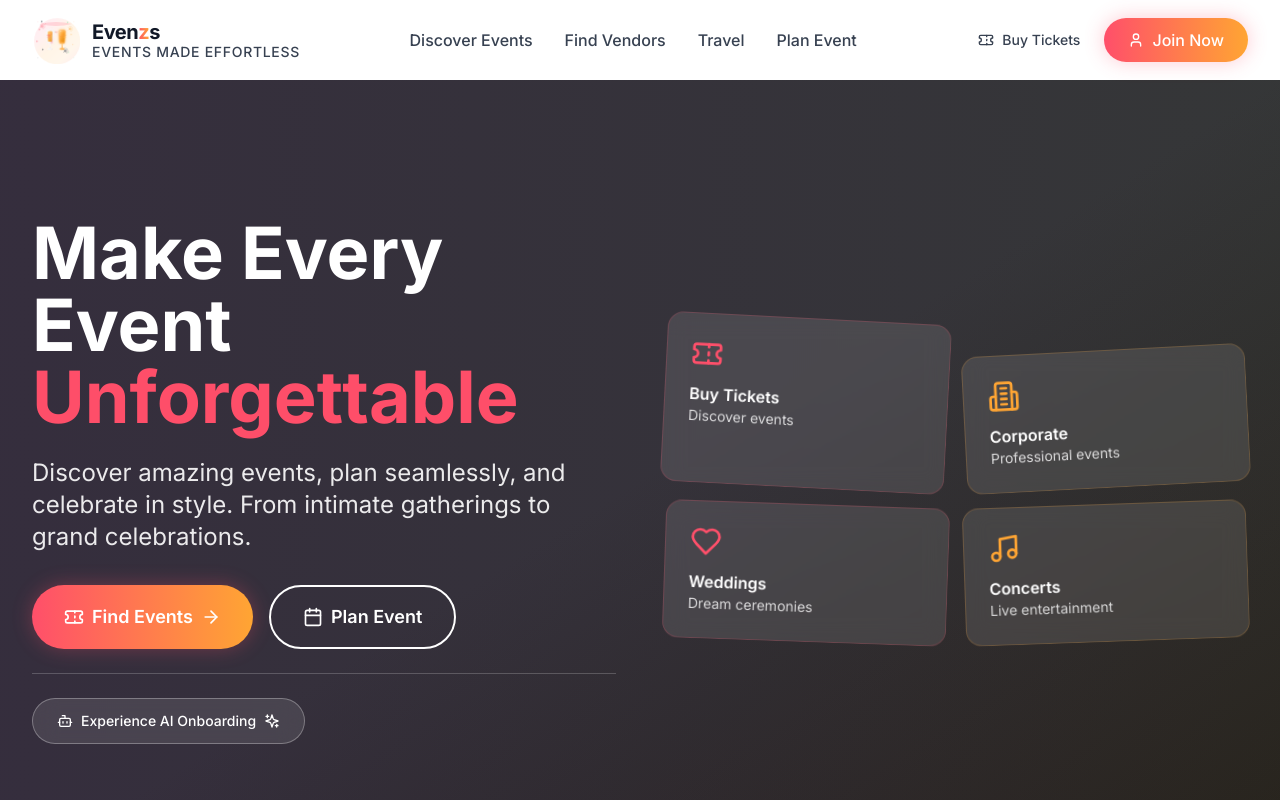
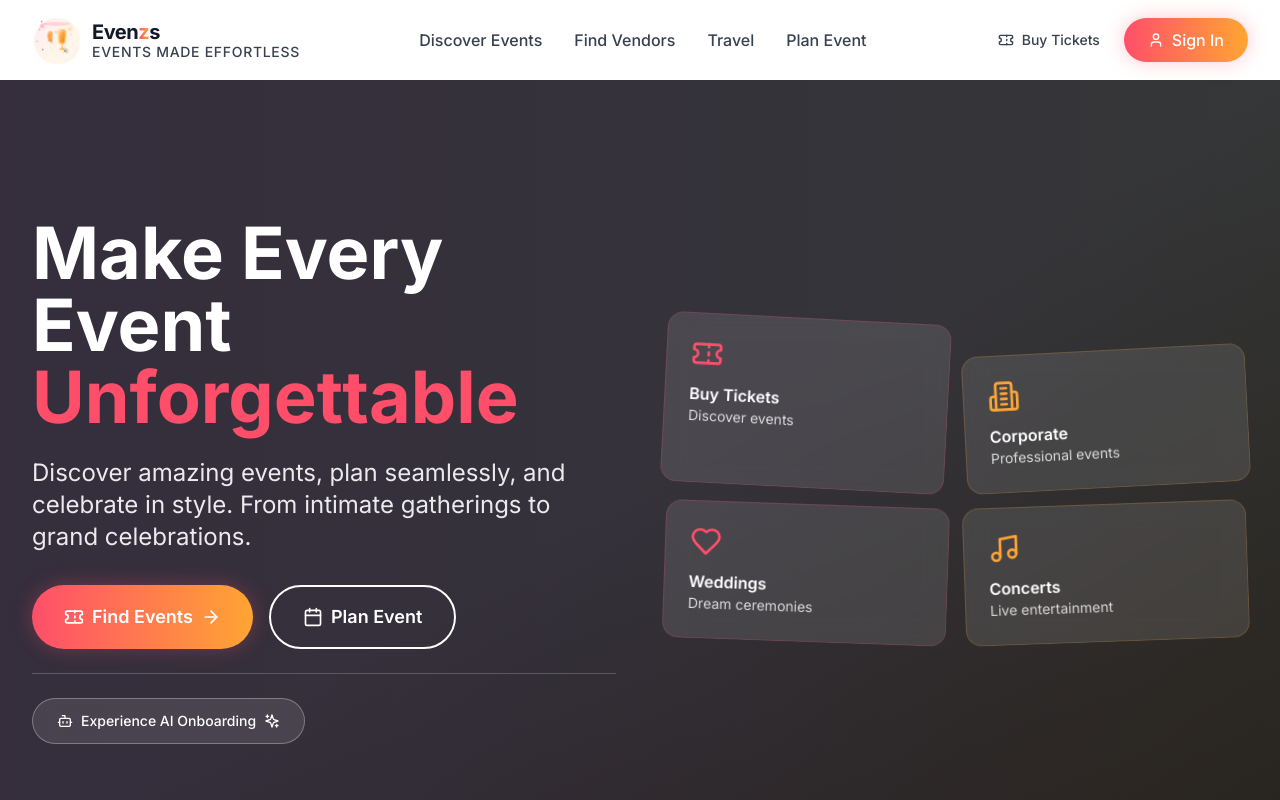
Before and after one commit to sivabharan/Evenzs-MarketPlace, a React (Vite) app: page / in a window 1280 px wide. Shown: the top 800 px of the page. Built offline with nearby package versions, Linux system fonts and the light colour scheme.

Commit message:
Change Join Now button text to Sign In

```diff
--- a/src/components/Header.tsx
+++ b/src/components/Header.tsx
@@ -103,7 +103,7 @@ export const Header: React.FC = () => {
                     className="flex items-center space-x-1 sm:space-x-2 bg-sunset-gradient hover:shadow-coral-glow text-white px-4 sm:px-6 py-2 sm:py-2.5 rounded-full transition-all duration-300 hover:scale-105 shadow-lg animate-coral-glow text-sm sm:text-base"
                   >
                     <User size={16} />
-                    <span className="font-medium">Join Now</span>
+                    <span className="font-medium">Sign In</span>
                   </Link>
                 </div>
               ) : (
```
